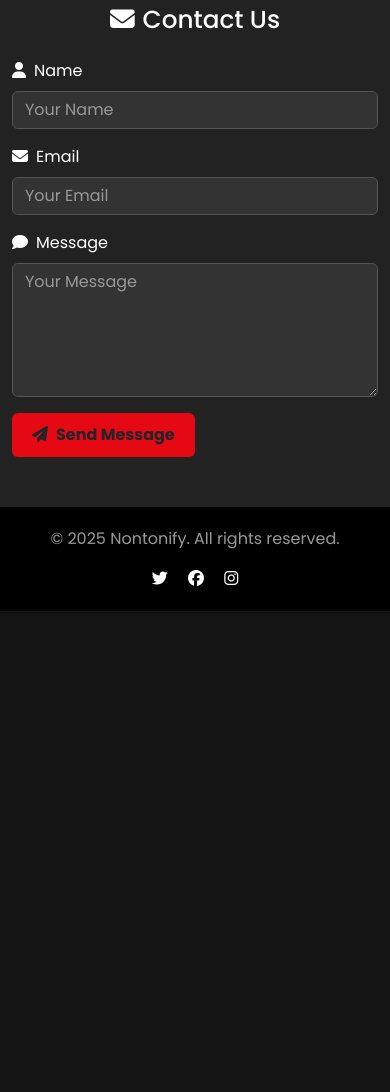
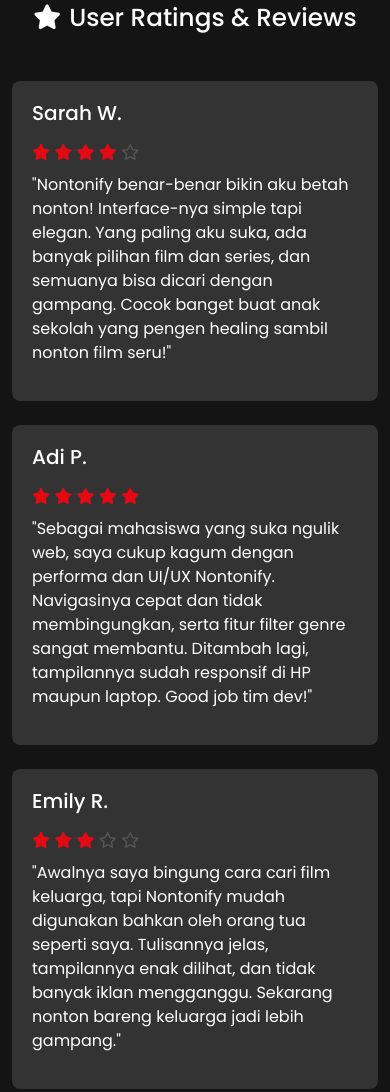
Before and after one commit to rakhaafd/nontonify, a plain HTML site: page index.html in a window 390 px wide. Shown: the part 4898-5990 px from the top of the page. Before the commit the page ends 5509 px from the top, so only its background shows below. Drawn offline with nearby package versions, Linux system fonts and the light colour scheme.

Commit message:
✨ feat(ui): add rating & reviews section

```diff
--- a/index.html
+++ b/index.html
@@ -146,6 +146,26 @@
       border-radius: 8px;
       box-shadow: 0 4px 8px rgba(0, 0, 0, 0.3);
     }
+
+    .rating-section {
+      background-color: #222;
+      padding: 50px 0;
+    }
+
+    .rating-card {
+      background-color: #333;
+      border: none;
+      padding: 20px;
+      border-radius: 8px;
+    }
+
+    .star-rating .fas.fa-star {
+      color: #e50914;
+    }
+
+    .star-rating .far.fa-star {
+      color: #555;
+    }
   </style>
 </head>
 
@@ -168,6 +188,9 @@
             <a class="nav-link" href="#movies"><i class="fas fa-video me-1"></i>Movies</a>
           </li>
           <li class="nav-item">
+            <a class="nav-link" href="#ratings"><i class="fas fa-star me-1"></i>Ratings</a>
+          </li>
+          <li class="nav-item">
             <a class="nav-link" href="#contact"><i class="fas fa-envelope me-1"></i>Contact</a>
           </li>
         </ul>
@@ -178,7 +201,6 @@
   <section id="home" class="hero-section">
     <div id="heroCarousel" class="carousel slide" data-bs-ride="carousel">
       <div class="carousel-inner">
-
         <!-- Devil May Cry -->
         <div class="carousel-item active"
           style="background-image: url('https://www.gimbot.com/wp-content/uploads/2025/04/AAAAQXlDd6OlJPtu2Ida7hH89I0ogpgpEUZsDjNNHLTLCfP3cw4zkf-7jJYZhOa-hgxeeh0RoUwpUMNrB01wubXye1jHZ8go_fYAj8F0VGZ5EKCPJG17Pvvow5jliErGuvCQOsULCrg59cnve60DYD3aeIuy.jpg');">
@@ -188,7 +210,6 @@
             <a href="#movies" class="btn btn-netflix btn-lg"><i class="fas fa-play me-2"></i>Watch Now</a>
           </div>
         </div>
-
         <!-- Squid Game -->
         <div class="carousel-item"
           style="background-image: url('https://ceknricek.com/photo/plugin/article/2025/1738029684_1-org.jpg');">
@@ -198,7 +219,6 @@
             <a href="#movies" class="btn btn-netflix btn-lg"><i class="fas fa-play me-2"></i>Watch Now</a>
           </div>
         </div>
-
         <!-- Stranger Things -->
         <div class="carousel-item"
           style="background-image: url('https://sm.ign.com/ign_nordic/news/s/stranger-t/stranger-things-season-5-all-episode-titles-revealed-as-netf_f7v5.jpg');">
@@ -208,7 +228,6 @@
             <a href="#movies" class="btn btn-netflix btn-lg"><i class="fas fa-play me-2"></i>Watch Now</a>
           </div>
         </div>
-
         <!-- Alice in Borderland -->
         <div class="carousel-item"
           style="background-image: url('https://akcdn.detik.net.id/visual/2020/11/26/alice-in-borderline-2_169.jpeg?w=1200');">
@@ -218,7 +237,6 @@
             <a href="#movies" class="btn btn-netflix btn-lg"><i class="fas fa-play me-2"></i>Watch Now</a>
           </div>
         </div>
-
         <!-- Peaky Blinders -->
         <div class="carousel-item"
           style="background-image: url('https://www.blackxperience.com/assets/content/blackattitude/blackstyle/peaky-blinders2.jpg');">
@@ -228,7 +246,6 @@
             <a href="#movies" class="btn btn-netflix btn-lg"><i class="fas fa-play me-2"></i>Watch Now</a>
           </div>
         </div>
-
         <!-- Money Heist -->
         <div class="carousel-item"
           style="background-image: url('https://ekspresionline.com/wp-content/uploads/2021/08/Money-Heist-2-scaled.jpg');">
@@ -238,9 +255,7 @@
             <a href="#movies" class="btn btn-netflix btn-lg"><i class="fas fa-play me-2"></i>Watch Now</a>
           </div>
         </div>
-
       </div>
-
       <!-- Carousel Controls -->
       <button class="carousel-control-prev" type="button" data-bs-target="#heroCarousel" data-bs-slide="prev">
         <span class="carousel-control-prev-icon" aria-hidden="true"></span>
@@ -253,7 +268,6 @@
     </div>
   </section>
 
-
   <section id="about" class="my-5">
     <div class="container">
       <h2 class="text-center mb-5"><i class="fas fa-info-circle me-2"></i>About Nontonify</h2>
@@ -265,7 +279,7 @@
             menghadirkan pengalaman sinematik terbaik bagi pecinta film di mana saja. 🎬</p>
         </div>
         <div class="col-md-6 text-center">
-          <img src="https://i.imgur.com/pKTYq3B.png" alt="Nontonify About Image" class="about-image"">
+          <img src="https://i.imgur.com/pKTYq3B.png" alt="Nontonify About Image" class="about-image">
         </div>
       </div>
     </div>
@@ -359,10 +373,8 @@
   <section class="py-5 bg-dark text-white">
     <div class="container">
       <h2 class="text-center mb-4"><i class="fas fa-play-circle me-2"></i>Official Trailers</h2>
-
       <div id="trailer-container" class="d-flex overflow-auto gap-3 pb-4"
         style="scroll-snap-type: x mandatory; scroll-behavior: smooth;">
-
         <!-- Trailer 1 -->
         <div class="card bg-black text-white" style="min-width: 300px; scroll-snap-align: start;">
           <div class="ratio ratio-16x9">
@@ -373,20 +385,16 @@
             <p class="card-text text-muted"><strong>2025</strong></p>
           </div>
         </div>
-
         <!-- Trailer 2 -->
         <div class="card bg-black text-white" style="min-width: 300px; scroll-snap-align: start;">
           <div class="ratio ratio-16x9">
-            <iframe src="https://www.youtube.com/embed/2b3vBaINZ7w" title="Until Dawn"
-              allowfullscreen></iframe>
+            <iframe src="https://www.youtube.com/embed/2b3vBaINZ7w" title="Until Dawn" allowfullscreen></iframe>
           </div>
           <div class="card-body">
             <h5 class="card-title">Until Dawn</h5>
             <p class="card-text text-muted"><strong>2025</strong></p>
-
           </div>
         </div>
-
         <!-- Trailer 3 -->
         <div class="card bg-black text-white" style="min-width: 300px; scroll-snap-align: start;">
           <div class="ratio ratio-16x9">
@@ -397,7 +405,6 @@
             <p class="card-text text-muted"><strong>2025</strong></p>
           </div>
         </div>
-
         <!-- Trailer 4 -->
         <div class="card bg-black text-white" style="min-width: 300px; scroll-snap-align: start;">
           <div class="ratio ratio-16x9">
@@ -408,7 +415,6 @@
             <p class="card-text text-muted"><strong>2025</strong></p>
           </div>
         </div>
-
         <!-- Trailer 5 -->
         <div class="card bg-black text-white" style="min-width: 300px; scroll-snap-align: start;">
           <div class="ratio ratio-16x9">
@@ -419,7 +425,6 @@
             <p class="card-text text-muted"><strong>2025</strong></p>
           </div>
         </div>
-
         <!-- Trailer 6 -->
         <div class="card bg-black text-white" style="min-width: 300px; scroll-snap-align: start;">
           <div class="ratio ratio-16x9">
@@ -430,7 +435,6 @@
             <p class="card-text text-muted"><strong>2025</strong></p>
           </div>
         </div>
-
         <!-- Trailer 7 -->
         <div class="card bg-black text-white" style="min-width: 300px; scroll-snap-align: start;">
           <div class="ratio ratio-16x9">
@@ -442,11 +446,57 @@
           </div>
         </div>
       </div>
-
       <!-- Arrow Buttons -->
       <div class="d-flex justify-content-between align-items-center mb-2">
         <button class="btn btn-outline-light" onclick="scrollTrailer(-1)"><i class="fas fa-chevron-left"></i></button>
         <button class="btn btn-outline-light" onclick="scrollTrailer(1)"><i class="fas fa-chevron-right"></i></button>
+      </div>
+    </div>
+  </section>
+
+  <section id="ratings" class="py-5">
+    <div class="container">
+      <h2 class="text-center mb-5"><i class="fas fa-star me-2"></i>User Ratings & Reviews</h2>
+      <div class="row">
+        <div class="col-md-4 mb-4">
+          <div class="rating-card">
+            <h5 class="mb-3">Sarah W.</h5>
+            <div class="star-rating mb-2">
+              <i class="fas fa-star"></i>
+              <i class="fas fa-star"></i>
+              <i class="fas fa-star"></i>
+              <i class="fas fa-star"></i>
+              <i class="far fa-star"></i>
+            </div>
+            <p>"Nontonify benar-benar bikin aku betah nonton! Interface-nya simple tapi elegan. Yang paling aku suka, ada banyak pilihan film dan series, dan semuanya bisa dicari dengan gampang. Cocok banget buat anak sekolah yang pengen healing sambil nonton film seru!"</p>
+          </div>
+        </div>
+        <div class="col-md-4 mb-4">
+          <div class="rating-card">
+            <h5 class="mb-3">Adi P.</h5>
+            <div class="star-rating mb-2">
+              <i class="fas fa-star"></i>
+              <i class="fas fa-star"></i>
+              <i class="fas fa-star"></i>
+              <i class="fas fa-star"></i>
+              <i class="fas fa-star"></i>
+            </div>
+            <p>"Sebagai mahasiswa yang suka ngulik web, saya cukup kagum dengan performa dan UI/UX Nontonify. Navigasinya cepat dan tidak membingungkan, serta fitur filter genre sangat membantu. Ditambah lagi, tampilannya sudah responsif di HP maupun laptop. Good job tim dev!"</p>
+          </div>
+        </div>
+        <div class="col-md-4 mb-4">
+          <div class="rating-card">
+            <h5 class="mb-3">Emily R.</h5>
+            <div class="star-rating mb-2">
+              <i class="fas fa-star"></i>
+              <i class="fas fa-star"></i>
+              <i class="fas fa-star"></i>
+              <i class="far fa-star"></i>
+              <i class="far fa-star"></i>
+            </div>
+            <p>"Awalnya saya bingung cara cari film keluarga, tapi Nontonify mudah digunakan bahkan oleh orang tua seperti saya. Tulisannya jelas, tampilannya enak dilihat, dan tidak banyak iklan mengganggu. Sekarang nonton bareng keluarga jadi lebih gampang."</p>
+          </div>
+        </div>
       </div>
     </div>
   </section>
```
Lines whose indentation alone changed are shown as unchanged.
